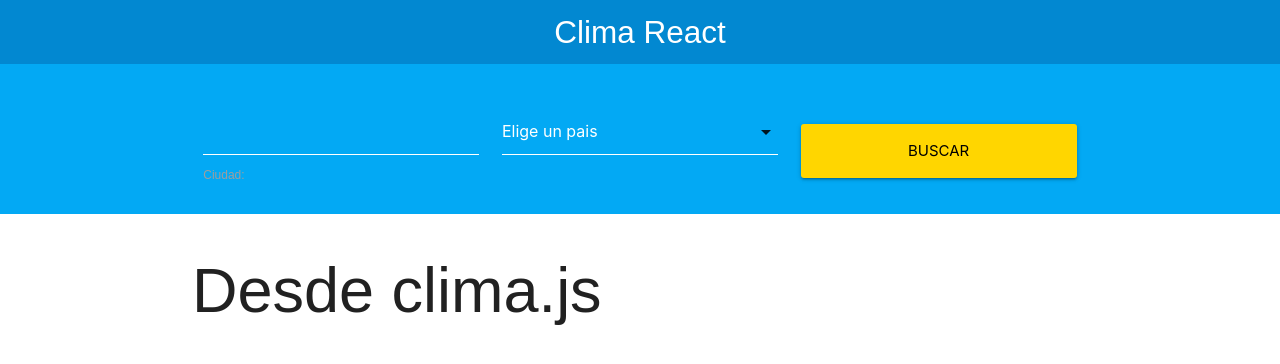
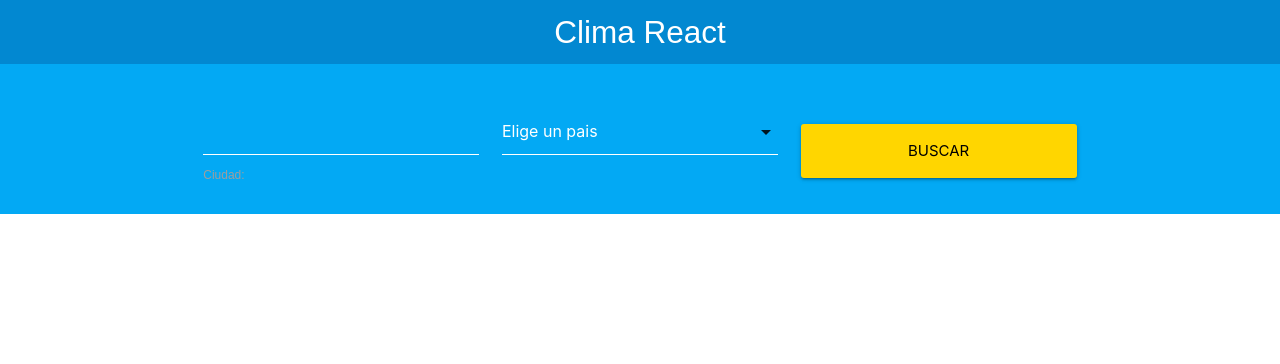
Before and after one commit to MarceLlanos/climaReact, a React (Create React App) app: page / in a window 1280 px wide. Shown: the top 364 px of the page. Built offline with nearby package versions, Linux system fonts and the light colour scheme.

Commit message:
Se agrego el card completo que muestra todos los datos del clima segun la ciudad

```diff
--- a/src/components/Clima.js
+++ b/src/components/Clima.js
@@ -2,11 +2,37 @@ import React, { Component } from 'react';
 
 class Clima extends Component {
 
+  mostrarResultado = () => {
+    //Obtener los datos de la consulta
+    const {name, weather, main} = this.props.resultado;
+    if(!name || !weather || !main){
+      return null;
+    }
+    const kelvin = 273.15;
+    const urlIcon = `http://openweathermap.org/img/wn/${weather[0].icon}.png`;
+    return(
+      <div className = "row">
+        <div className = "resultado col s12 m8 l6 offset-m2 offset-13">
+          <div className = "card-panel light-blue align-center">
+            <span className = "white-text">
+              <h2>Resultado Clima de: {name}</h2>
+              <p className = "temperatura">
+                Actual: {(main.temp - kelvin).toFixed(2)} &deg;C
+                <img src = {urlIcon} alt = "`${name}`"/>
+              </p>
+              <p>Max. {main.temp_max - kelvin} &deg;C</p>
+              <p>Min. {main.temp_min - kelvin} &deg;C</p>
+            </span>
+          </div>
+        </div>
+      </div>
+    )
+  }
   render() {
 
     return (
       <div className = "container">
-        <h1>Desde clima.js</h1>
+        {this.mostrarResultado()}
       </div>
      );
   }
```
